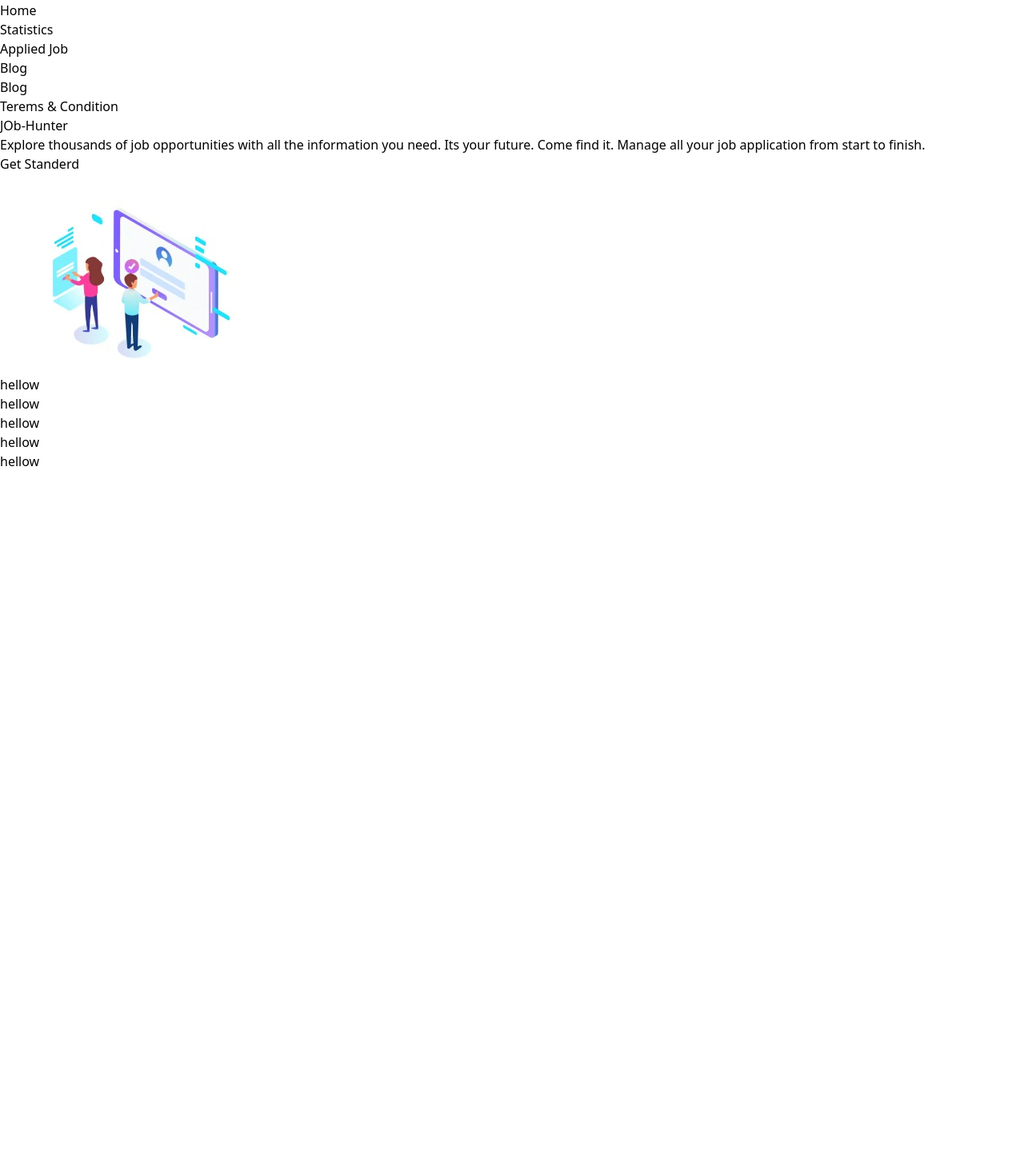
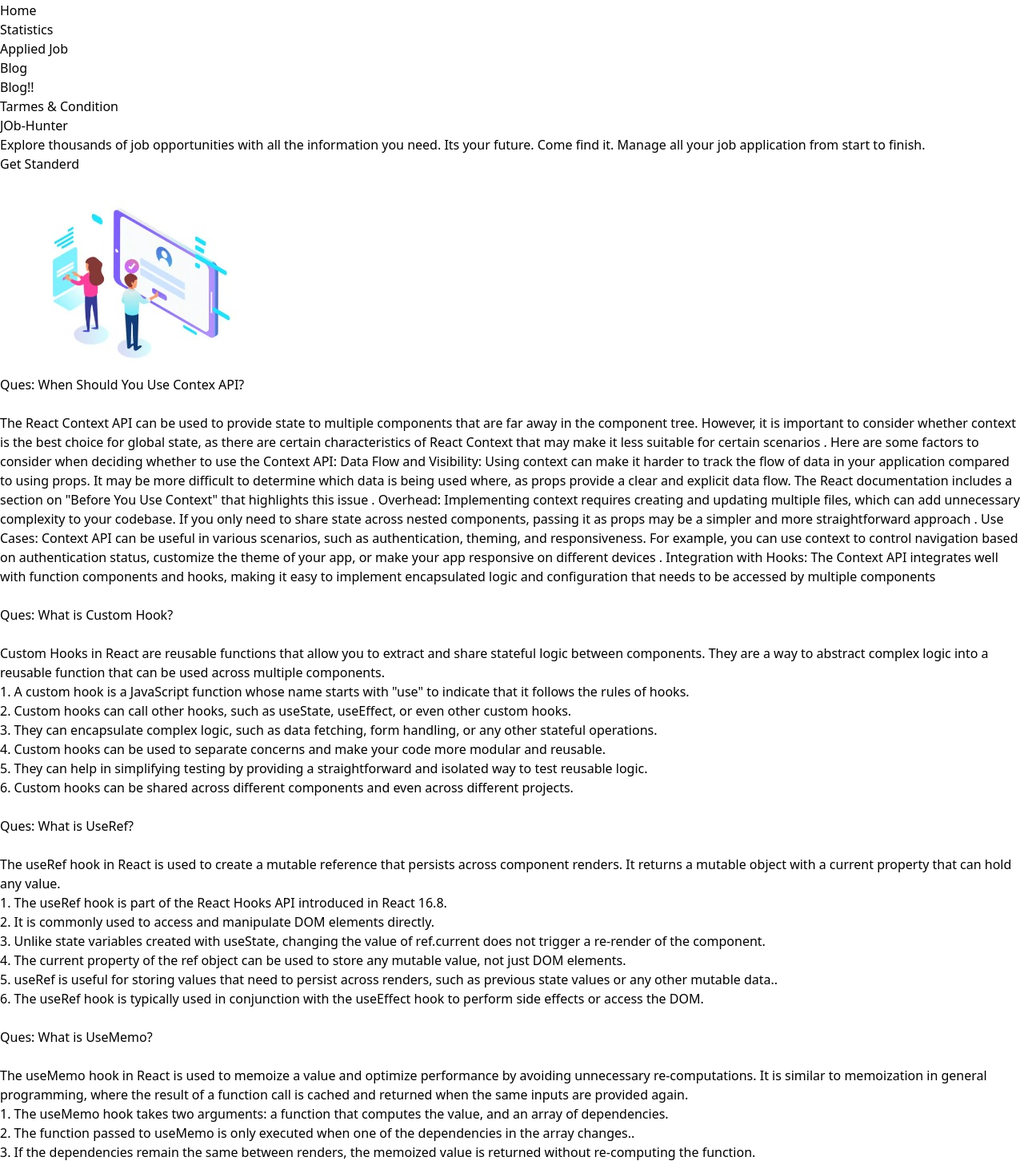
Before and after one commit to Raihanroo/Assignment-9Job-Hunter, a React (Vite) app: page /blog in a window 1280 px wide. Shown: the part 183-1640 px from the top of the page at 80% size. Before the commit the page ends 800 px from the top, so only its background shows below. Built offline with nearby package versions, Linux system fonts and the light colour scheme.

Commit message:
sixth Commit

```diff
--- a/src/Component/AppliedJob/AppliedJob.jsx
+++ b/src/Component/AppliedJob/AppliedJob.jsx
@@ -53,8 +53,8 @@ const AppliedJob = () => {
     <div>
       {navigation.state === "loading" ? <Loading></Loading> : ""}
       <Banner
-        heading={"My Liked"}
-        subHeading={"Fevorate Job"}
+        heading={<p className="text-[5rem] font-medium text-fuchsia-950">I Liked</p>}
+        subHeading={<p className="text-[2.5rem] font-medium text-fuchsia-950">My-Fevorite Job In</p>}
         img={AppliedJobimg}
       ></Banner>
       <div className="container mx-auto mb-10">
--- a/src/Component/Blog/Blog.jsx
+++ b/src/Component/Blog/Blog.jsx
@@ -1,17 +1,136 @@
-import React from 'react';
-import Banner from '../Banner/Banner';
-import blogimg from '../../../public/Blog.jpeg'
-import Loading from '../Loading/Loading';
-import { useNavigation } from 'react-router-dom';
+import React from "react";
+import Banner from "../Banner/Banner";
+import blogimg from "../../../public/Blog.jpeg";
+import Loading from "../Loading/Loading";
+import { useNavigation } from "react-router-dom";
 
 const Blog = () => {
   const navigation = useNavigation();
   return (
     <div>
-              {
-                navigation.state === 'loading' ? <Loading></Loading> : ''
+      {navigation.state === "loading" ? <Loading></Loading> : ""}
+      <Banner
+        heading={
+          <p className="text-[5rem] font-medium text-fuchsia-950">Blog!!</p>
         }
-           <Banner heading={"Blog"} subHeading={"Terems & Condition"} img={blogimg}></Banner>
+        subHeading={
+          <p className="text-[2.5rem] font-medium text-fuchsia-950">
+            Tarmes & Condition
+          </p>
+        }
+        img={blogimg}
+      ></Banner>
+
+      {/* blog Question and answer */}
+
+      <div className="mx-10">
+        <p className="text-[2rem] font-medium text-fuchsia-950">
+          Ques: When Should You Use Contex API?
+        </p>
+        <br />
+        <p className="text-[1rem] font-medium text-fuchsia-950">
+          The React Context API can be used to provide state to multiple
+          components that are far away in the component tree. However, it is
+          important to consider whether context is the best choice for global
+          state, as there are certain characteristics of React Context that may
+          make it less suitable for certain scenarios . Here are some factors to
+          consider when deciding whether to use the Context API: Data Flow and
+          Visibility: Using context can make it harder to track the flow of data
+          in your application compared to using props. It may be more difficult
+          to determine which data is being used where, as props provide a clear
+          and explicit data flow. The React documentation includes a section on
+          "Before You Use Context" that highlights this issue . Overhead:
+          Implementing context requires creating and updating multiple files,
+          which can add unnecessary complexity to your codebase. If you only
+          need to share state across nested components, passing it as props may
+          be a simpler and more straightforward approach . Use Cases: Context
+          API can be useful in various scenarios, such as authentication,
+          theming, and responsiveness. For example, you can use context to
+          control navigation based on authentication status, customize the theme
+          of your app, or make your app responsive on different devices .
+          Integration with Hooks: The Context API integrates well with function
+          components and hooks, making it easy to implement encapsulated logic
+          and configuration that needs to be accessed by multiple components
+        </p>
+        <br />
+        <p className="text-[2rem] font-medium text-fuchsia-950">
+          Ques: What is Custom Hook?
+        </p>
+        <br />
+        <p className="text-[1rem] font-medium text-fuchsia-950">
+        Custom Hooks in React are reusable functions that allow you to extract and share stateful logic between components. They are a way to abstract complex logic into a reusable function that can be used across multiple components.
+        <ul>
+            <li>1. A custom hook is a JavaScript function whose name starts with "use" to indicate that it follows the rules of hooks.</li>
+            <li>
+                2. Custom hooks can call other hooks, such as useState, useEffect, or even other custom hooks.
+            </li>
+            <li>
+                3. They can encapsulate complex logic, such as data fetching, form handling, or any other stateful operations.
+            </li>
+            <li>
+                4. Custom hooks can be used to separate concerns and make your code more modular and reusable.
+            </li>
+            <li>
+                5. They can help in simplifying testing by providing a straightforward and isolated way to test reusable logic.
+            </li>
+            <li>
+                6. Custom hooks can be shared across different components and even across different projects.
+            </li>
+        </ul>
+        </p>
+        <br />
+        <p className="text-[2rem] font-medium text-fuchsia-950">
+          Ques: What is UseRef?
+        </p>
+        <br />
+        <p className="text-[1rem] font-medium text-fuchsia-950">
+        The useRef hook in React is used to create a mutable reference that persists across component renders. It returns a mutable object with a current property that can hold any value.
+        <ul>
+            <li>1. The useRef hook is part of the React Hooks API introduced in React 16.8.</li>
+            <li>
+                2. It is commonly used to access and manipulate DOM elements directly.
+            </li>
+            <li>
+                3. Unlike state variables created with useState, changing the value of ref.current does not trigger a re-render of the component.
+            </li>
+            <li>
+                4. The current property of the ref object can be used to store any mutable value, not just DOM elements.
+            </li>
+            <li>
+                5. useRef is useful for storing values that need to persist across renders, such as previous state values or any other mutable data..
+            </li>
+            <li>
+                6. The useRef hook is typically used in conjunction with the useEffect hook to perform side effects or access the DOM.
+            </li>
+        </ul>
+        </p>
+        <br />
+        <p className="text-[2rem] font-medium text-fuchsia-950">
+          Ques: What is UseMemo?
+        </p>
+        <br />
+        <p className="text-[1rem] font-medium text-fuchsia-950">
+        The useMemo hook in React is used to memoize a value and optimize performance by avoiding unnecessary re-computations. It is similar to memoization in general programming, where the result of a function call is cached and returned when the same inputs are provided again.
+        <ul>
+            <li>1. The useMemo hook takes two arguments: a function that computes the value, and an array of dependencies.</li>
+            <li>
+                2. The function passed to useMemo is only executed when one of the dependencies in the array changes..
+            </li>
+            <li>
+                3. If the dependencies remain the same between renders, the memoized value is returned without re-computing the function.
+            </li>
+            <li>
+                4. useMemo is useful when you have expensive computations or calculations that don't need to be re-run on every render.
+            </li>
+            <li>
+                5. It can also be used to optimize the performance of components that rely on complex data transformations or filtering..
+            </li>
+            <li>
+                6. he memoized value returned by useMemo can be any type, such as a primitive value, object, or array.
+            </li>
+        </ul>
+        </p>
+      </div>
     </div>
   );
 };
--- a/src/Component/Category/Category.jsx
+++ b/src/Component/Category/Category.jsx
@@ -15,7 +15,7 @@ const Category = () => {
       <div className="container mx-auto">
         <div className="text-center">
             <h3 className="text-4xl font-medium text-fuchsia-950">Job Category List</h3>
-            <p className="text-[2.5rem] font-medium text-fuchsia-950">Explore thousands of job opportunities with all the information you need. Its your future</p>
+            <p className="text-[1rem] font-medium text-fuchsia-950 p-2">Explore thousands of job opportunities with all the information you need. Its your future</p>
         </div>
         <div className="grid grid-cols-1 md:my-5 my-2 md:grid-cols-2 lg:grid-cols-4 gap-5">
             {
--- a/src/Component/Featured/Featured.jsx
+++ b/src/Component/Featured/Featured.jsx
@@ -18,8 +18,8 @@ const Featured = () => {
     <div>
       <div className="container mx-auto">
         <div className="text-center">
-          <h3 className="text-4xl font-semibold">Featured Jobs</h3>
-          <p className="text-lg font-semibold">
+          <h3 className="text-4xl font-medium text-fuchsia-950">Featured Jobs</h3>
+          <p className="text-[1rem] font-medium text-fuchsia-950">
             Explore thousands of job opportunities with all the information you
             need. Its your future
           </p>
--- a/src/Component/Home/Home.jsx
+++ b/src/Component/Home/Home.jsx
@@ -19,7 +19,7 @@ const Home = () => {
                 navigation.state === 'loading' ? <Loading></Loading> : ''
             }
 
-         <Banner  heading={<p className='text-[5rem]  font-medium text-fuchsia-950'>One Step</p>} subHeading={<p className='text-[2.5rem] font-medium text-fuchsia-950'>Closer To Your</p>} img={homeimg}></Banner>
+         <Banner  heading={<p className='text-[5rem] font-medium text-fuchsia-950'>One Step</p>} subHeading={<p className='text-[2.5rem] font-medium text-fuchsia-950'>Closer To Your</p>} img={homeimg}></Banner>
 
            <Category></Category>
            <Featured></Featured>
```
Lines whose indentation alone changed are shown as unchanged.
